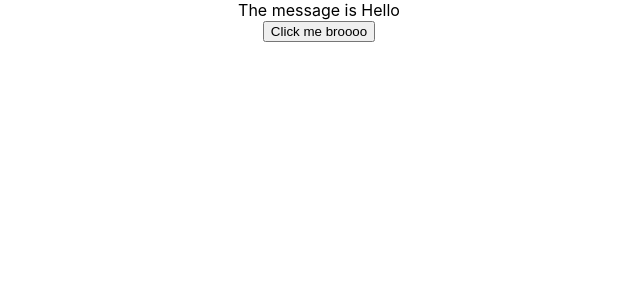
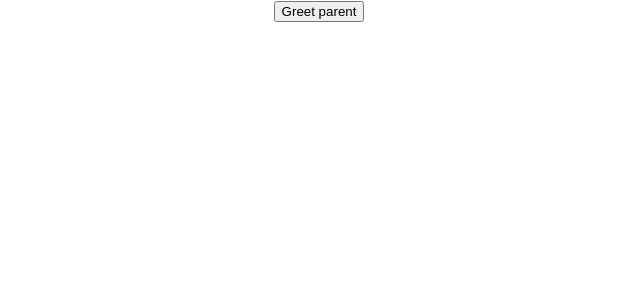
Before and after one commit to sidsuchak/reactpratice, a React (Create React App) app: page / in a window 1280 px wide. Shown: the top 300 px of the page, without its empty margins (321-961 px from the left). Built offline with nearby package versions, Linux system fonts and the light colour scheme.

Commit message:
new files

```diff
--- a/src/App.js
+++ b/src/App.js
@@ -1,7 +1,8 @@
 // import logo from './logo.svg';
 import './App.css';
 import { Component } from 'react';
-import EventBind from './components/EventBind';
+// import EventBind from './components/EventBind';
+import Parent from './components/Parent';
 // import { render } from '@testing-library/react';
 // import Greet from './components/Greet';
 // import Welcome from './components/Welcome';
@@ -16,6 +17,7 @@
   render(){
     return (
       <div className="App">
+        <Parent/>
         {/* <Counter/> */}
         {/* <Welcome/> */}
         {/* <Greet name='Sid' nameType='FirstName'>
@@ -30,7 +32,7 @@
         <div id="testButton"></div> */}
 
         {/* <FunctionClick/> */}
-        <EventBind/>
+        {/* <EventBind/> */}
 
       </div>
     );
--- /dev/null
+++ b/src/components/Child.js
@@ -0,0 +1,12 @@
+import React from 'react'
+
+function Child() {
+
+  return (
+    <div>
+      <button>Greet parent</button>
+    </div>
+  )
+}
+
+export default Child
--- /dev/null
+++ b/src/components/Parent.js
@@ -0,0 +1,28 @@
+import React, { Component } from 'react'
+import Child from './Child'
+
+class Parent extends Component {
+
+constructor(props) {
+  super(props)
+
+  this.state = {
+     parentName: 'parent'
+  }
+  this.greetParent = this.greetParent.bind(this)
+}
+      greetParent(){
+        alert(`Hello ${this.state.parentName}`)
+      }
+
+
+  render() {
+    return (
+      <div>
+        <Child greetHandler={this.greetParent}/>
+      </div>
+    )
+  }
+}
+
+export default Parent
```
